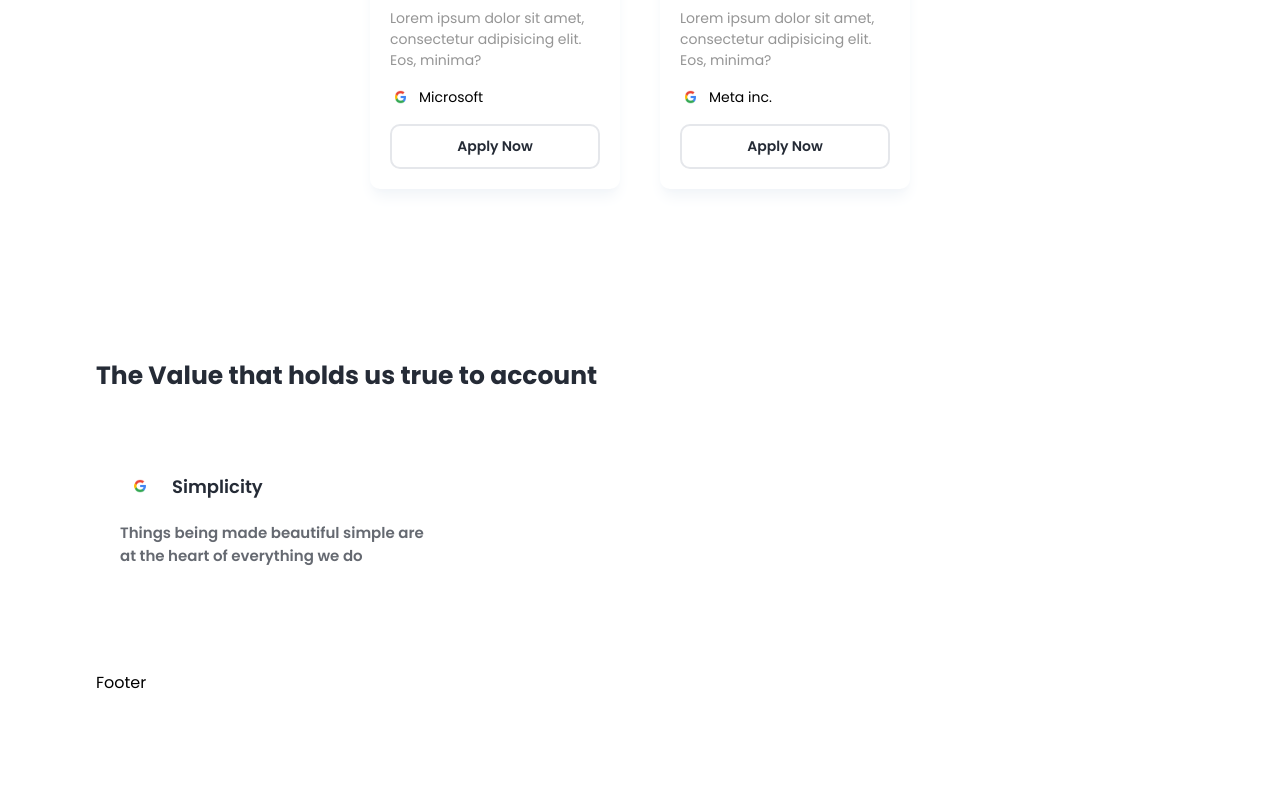
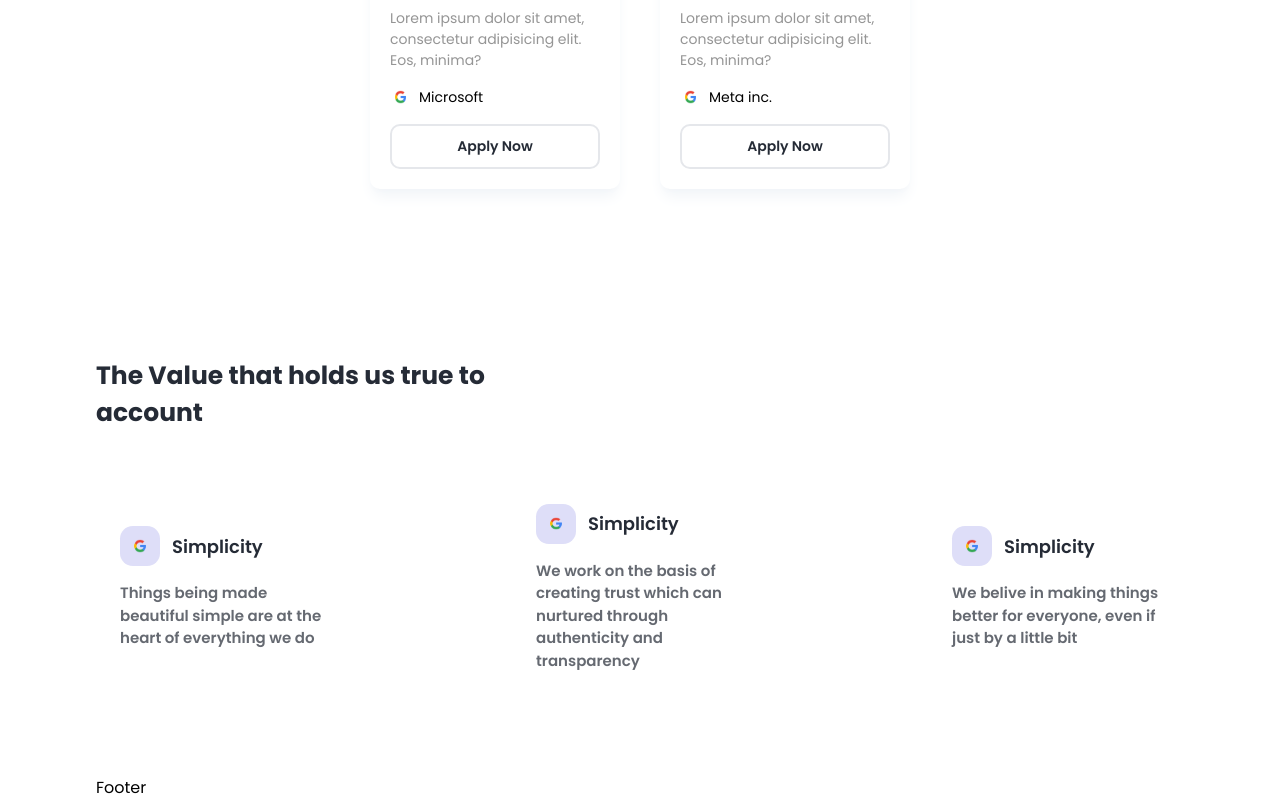
Before and after one commit to subhwhoo/jobsearch, a React (Vite) app: page / in a window 1280 px wide. Shown: the part 1203-2003 px from the top of the page. Before the commit the page ends 1898 px from the top, so only its background shows below. Built offline with nearby package versions, Linux system fonts and the light colour scheme.

Commit message:
Value Section Completed

```diff
--- a/src/Components/ValueDiv/Value.jsx
+++ b/src/Components/ValueDiv/Value.jsx
@@ -6,17 +6,17 @@ const Value = () => {
     <div className={"mb-[4rem] mt-[6rem]"}>
       <h1
         className={
-          "text-textColor text-[25px] py-[2rem] pb-[3rem] font-bold w-[] block"
+          "text-textColor text-[25px] py-[2rem] pb-[3rem] font-bold w-[400px] block"
         }
       >
         The Value that holds us true to account
       </h1>
-      <div className={"grid gap-[10rem grid-cols-3 items-center"}>
+      <div className={"grid gap-[10rem] grid-cols-3 items-center"}>
         <div className="singleGrid rounded-[10px] hover:bg-[#eeedf7] p-[1.5rem]">
           <div className={"flex items-center gap-3"}>
             <div
               className={
-                "imgDiv p-[4px] rounded-[.8rem] bg-inherit-[#dedef8] h-[40px] w-[40px] flex items-center justify-center"
+                "imgDiv p-[4px] rounded-[.8rem] bg-[#dedef8] h-[40px] w-[40px] flex items-center justify-center"
               }
             >
               <img src={logo} alt="" className={"w-[70%]"} />
@@ -34,6 +34,50 @@ const Value = () => {
             do
           </p>
         </div>
+        <div className="singleGrid rounded-[10px] hover:bg-[#eeedf7] p-[1.5rem]">
+          <div className={"flex items-center gap-3"}>
+            <div
+              className={
+                "imgDiv p-[4px] rounded-[.8rem] bg-[#dedef8] h-[40px] w-[40px] flex items-center justify-center"
+              }
+            >
+              <img src={logo} alt="" className={"w-[70%]"} />
+            </div>
+            <span className={"font-semibold text-textColor text-[18px]"}>
+              Simplicity
+            </span>
+          </div>
+          <p
+            className={
+              "text-[15px] text-textColor opacity-[.7] py-[1rem] font-semibold"
+            }
+          >
+            We work on the basis of creating trust which can nurtured through
+            authenticity and transparency
+          </p>
+        </div>
+        <div className="singleGrid rounded-[10px] hover:bg-[#eeedf7] p-[1.5rem]">
+          <div className={"flex items-center gap-3"}>
+            <div
+              className={
+                "imgDiv p-[4px] rounded-[.8rem] bg-[#dedef8] h-[40px] w-[40px] flex items-center justify-center"
+              }
+            >
+              <img src={logo} alt="" className={"w-[70%]"} />
+            </div>
+            <span className={"font-semibold text-textColor text-[18px]"}>
+              Simplicity
+            </span>
+          </div>
+          <p
+            className={
+              "text-[15px] text-textColor opacity-[.7] py-[1rem] font-semibold"
+            }
+          >
+            We belive in making things better for everyone, even if just by a
+            little bit
+          </p>
+        </div>
       </div>
     </div>
   );
```
